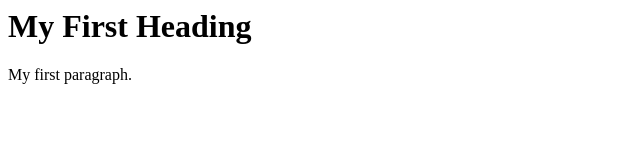
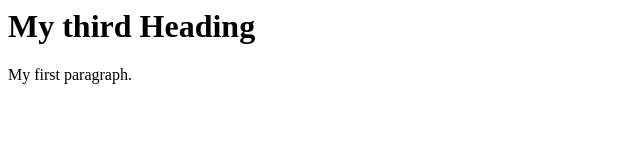
Before and after one commit to RameshBabuMaddukuri/GIT-Hands-on-Sept, a plain HTML site: page index.html in a window 1280 px wide. Shown: the full height of the page, 0-640 px from the left. Drawn offline with Linux system fonts and the light colour scheme.

Commit message:
changed to third  from second

```diff
--- a/index.html
+++ b/index.html
@@ -1,7 +1,7 @@
 <html>
 <body>
 
-<h1>My First Heading</h1>
+<h1>My third Heading</h1>
 
 <p>My first paragraph.</p>
 
```
